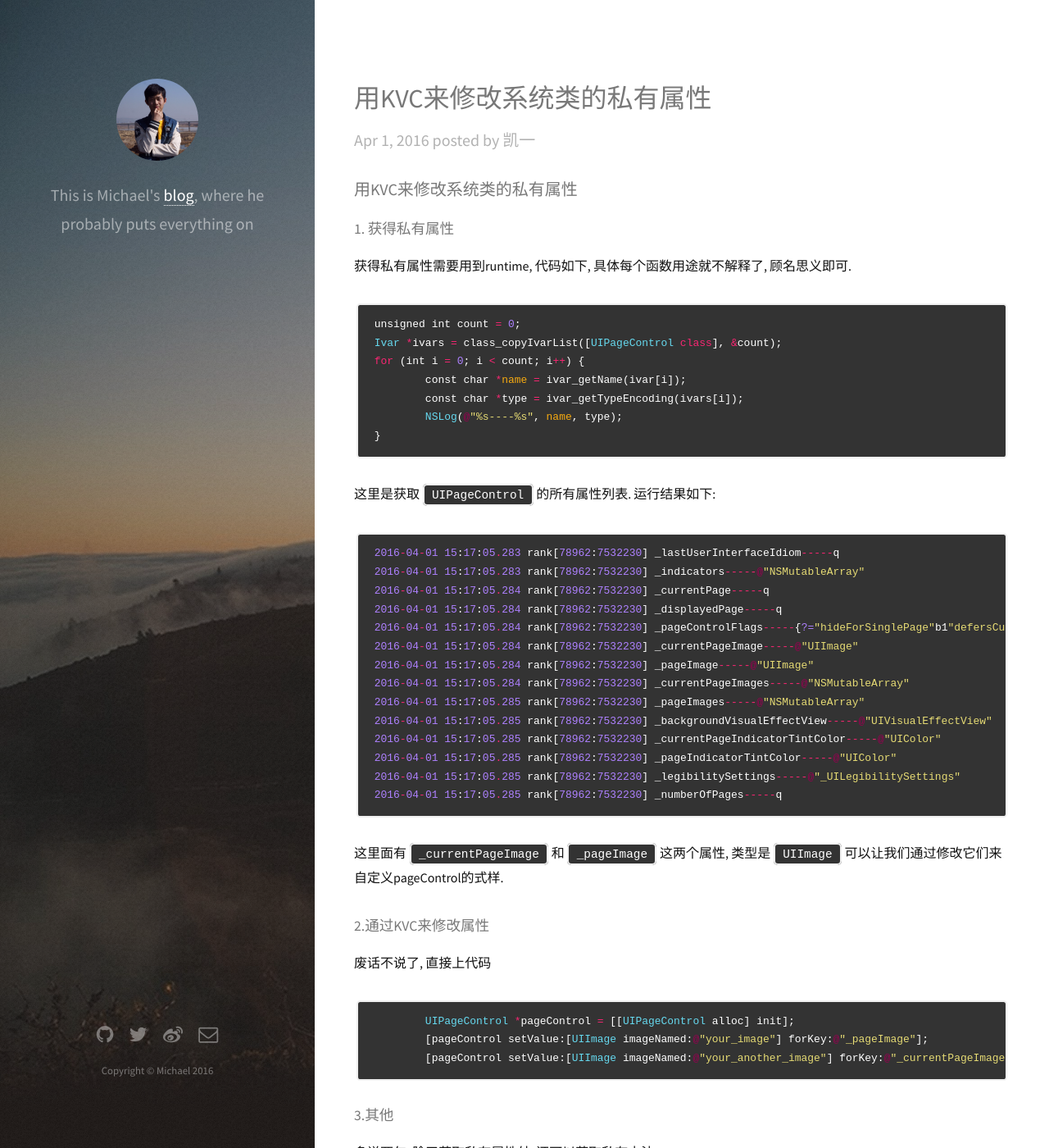
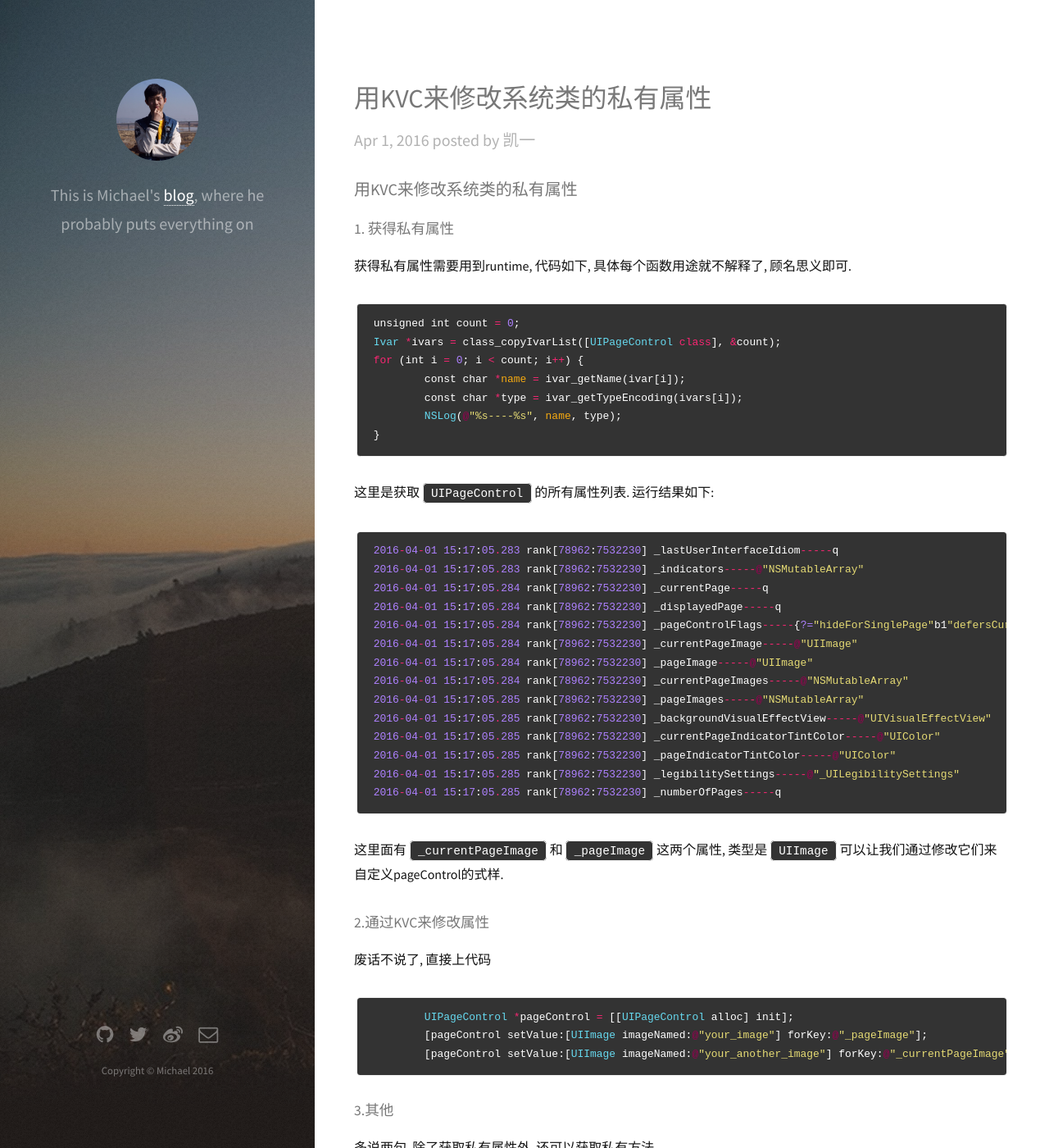
Before and after one commit to liukaiyi54/liukaiyi54.github.io, a Jekyll site: the page built from _posts/2016-04-01-KVC&Runtime.md, in a window 1280 px wide and 1400 px high. Shown: the whole window at 82% size. Built offline with Jekyll 4.4.1, drawn with Linux system fonts in a browser that asks for light colours.

Commit message:
修改代码边框为1px & 引用添加背景色 字体式样从斜体改为正常

```diff
--- a/css/style.css
+++ b/css/style.css
@@ -130,7 +130,8 @@
 
 	blockquote {
 		border-left: solid 6px #efefef;
-		font-style: italic;
+		font-style: normal;
+		background: #f6f7f9;
 		margin: 0 0 2em 0;
 		padding: 0.5em 0 0.5em 1.5em;
 	}
@@ -139,7 +140,7 @@
 		background: #333;
 		color: #fff;
 		border-radius: 0.35em;
-		border: solid 2px #efefef;
+		border: solid 1px #efefef;
 		font-family: "Courier New", monospace;
 		font-size: 0.9em;
 		margin: 0 0.25em;
```
Also changed, not shown: 1 other file.
